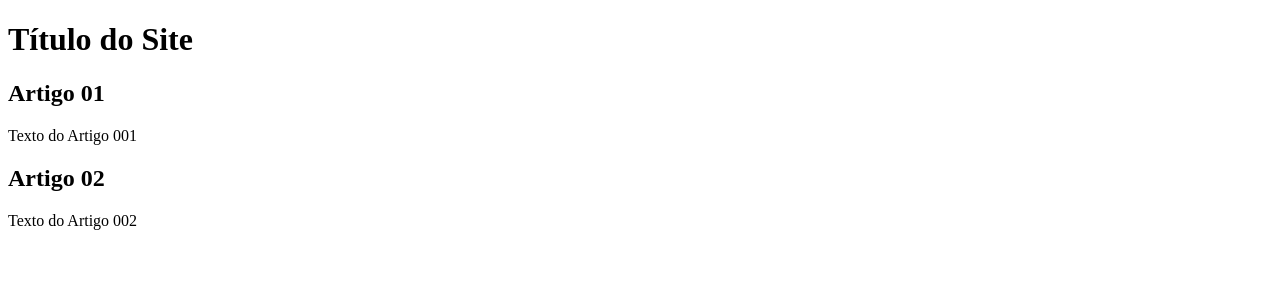
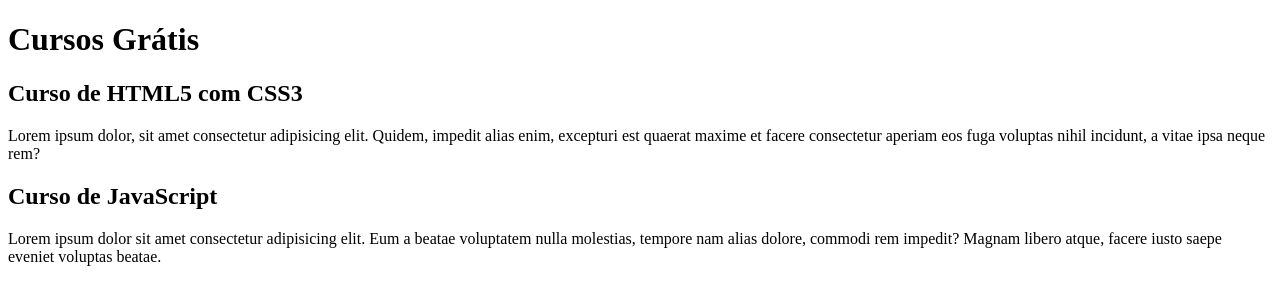
Before and after one commit to MarceloViveiros/Projeto-Site, a plain HTML site: page index.html in a window 1280 px wide. Drawn offline with Linux system fonts and the light colour scheme.

Commit message:
comecei a escrever o conteudo

```diff
--- a/index.html
+++ b/index.html
@@ -8,15 +8,15 @@
 <body>
     <main>
         <header>
-            <h1>Título do Site</h1>
+            <h1>Cursos Grátis</h1>
         </header>
         <article>
-            <h2>Artigo 01</h2>
-            <p>Texto do Artigo 001</p>
+            <h2>Curso de HTML5 com CSS3</h2>
+            <p>Lorem ipsum dolor, sit amet consectetur adipisicing elit. Quidem, impedit alias enim, excepturi est quaerat maxime et facere consectetur aperiam eos fuga voluptas nihil incidunt, a vitae ipsa neque rem?</p>
         </article>
         <article>
-            <h2>Artigo 02</h2>
-            <p>Texto do Artigo 002</p>
+            <h2>Curso de JavaScript</h2>
+            <p>Lorem ipsum dolor sit amet consectetur adipisicing elit. Eum a beatae voluptatem nulla molestias, tempore nam alias dolore, commodi rem impedit? Magnam libero atque, facere iusto saepe eveniet voluptas beatae.</p>
         </article>
     </main>
 
```
